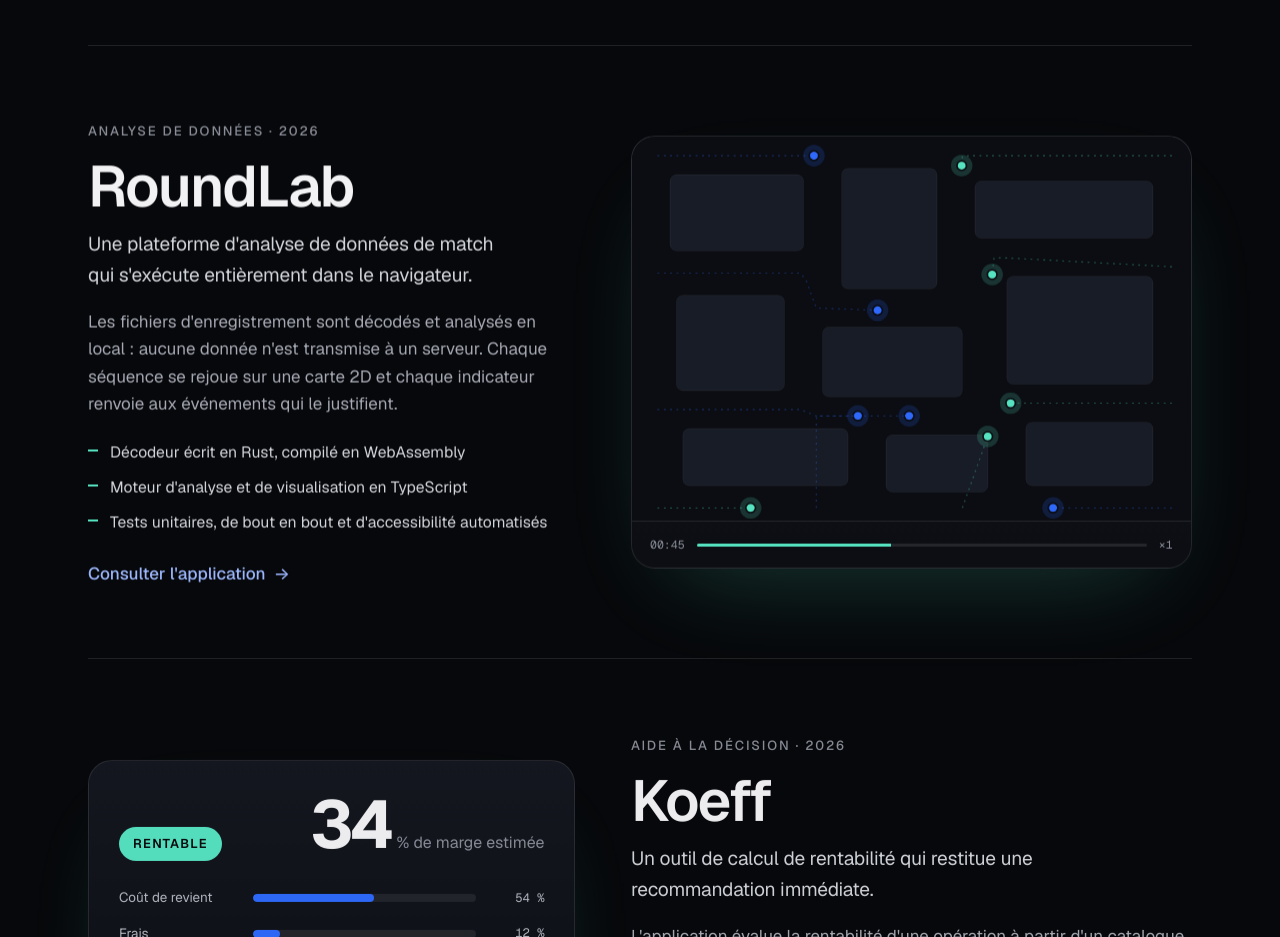
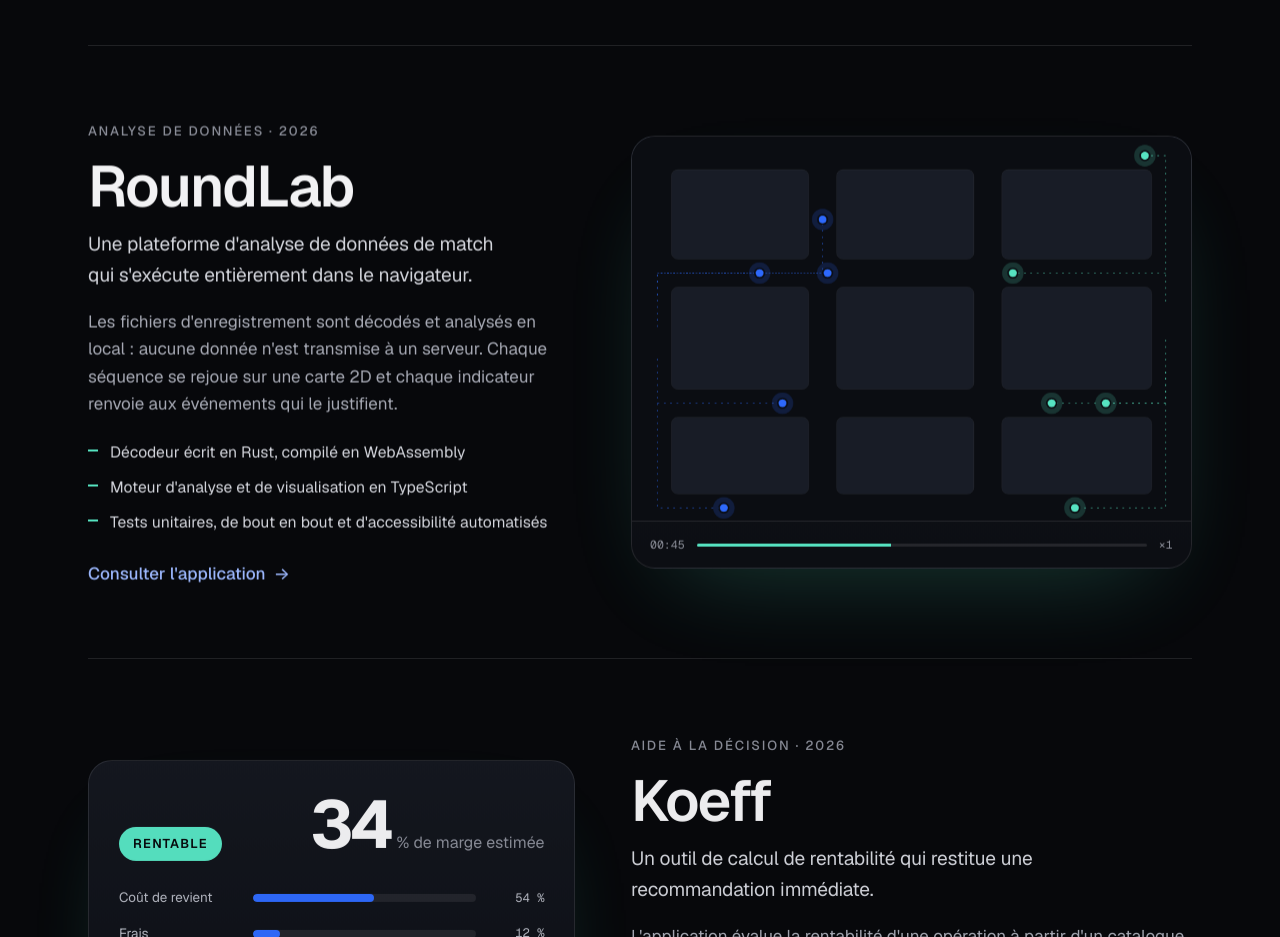
Before and after one commit to Lakav/Lakav.github.io, a plain HTML site: page index.html in a window 1280 px wide. Shown: the part 8320-9257 px from the top of the page. Drawn offline with nearby package versions, Linux system fonts and the light colour scheme; animation ran at ten frames a second.

Commit message:
Trajectoires de la relecture 2D alignées sur les couloirs

```diff
--- a/index.html
+++ b/index.html
@@ -770,9 +770,21 @@ footer .wrap{display:flex;flex-wrap:wrap;justify-content:space-between;gap:6px 2
   var rc=$("#replay");
   if(rc){
     var rx=rc.getContext("2d"), RW=880, RH=605, rOn=true, DUR=16000;
-    var blocks=[[60,60,210,120],[330,50,150,190],[540,70,280,90],[70,250,170,150],[300,300,220,110],[590,220,230,170],[80,460,260,90],[400,470,160,90],[620,450,200,100]];
-    var A=[[[40,215],[270,215],[290,270],[560,280],[570,190],[840,190]],[[40,430],[270,430],[285,440],[540,440],[570,420],[850,420]],[[290,585],[290,440],[540,440],[560,300],[560,190],[520,30]],[[40,30],[300,30],[505,30],[510,260],[560,280]],[[850,585],[590,585],[575,420],[540,440],[380,440]]];
-    var B=[[[850,30],[520,30],[505,250],[290,270],[270,215]],[[850,205],[570,190],[560,280],[290,270],[285,420]],[[850,420],[570,420],[540,440],[290,440],[270,580]],[[520,585],[575,430],[560,300],[505,260]],[[40,585],[270,585],[285,440],[400,440]]];
+    var blocks=[[62,52,216,141],[322,52,216,141],[582,52,236,141],[62,237,216,161],[322,237,216,161],[582,237,236,161],[62,442,216,121],[322,442,216,121],[582,442,236,121]];
+    /* Les trajets suivent uniquement les couloirs : x = 40, 300, 560, 840 et y = 30, 215, 420, 585 */
+    var A=[[[40,215],[300,215],[480,215]],[[40,250],[40,215],[300,215],[300,30],[470,30]],[[40,300],[40,215],[300,215],[300,120]],[[40,350],[40,420],[300,420],[470,420]],[[40,420],[40,585],[300,585],[300,480]]];
+    var B=[[[840,215],[560,215],[560,100]],[[840,260],[840,215],[840,30],[620,30]],[[840,320],[840,420],[560,420],[560,300]],[[840,370],[840,420],[620,420]],[[840,420],[840,585],[560,585],[400,585]]];
+    function upto(path,k){
+      var tot=0,i,d,out=[path[0]];
+      for(i=0;i<path.length-1;i++)tot+=Math.hypot(path[i+1][0]-path[i][0],path[i+1][1]-path[i][1]);
+      var left=k*tot;
+      for(i=0;i<path.length-1;i++){
+        d=Math.hypot(path[i+1][0]-path[i][0],path[i+1][1]-path[i][1]);
+        if(left>=d){out.push(path[i+1]);left-=d;}
+        else{var f=d?left/d:0;out.push([path[i][0]+(path[i+1][0]-path[i][0])*f,path[i][1]+(path[i+1][1]-path[i][1])*f]);break;}
+      }
+      return out;
+    }
     function at(path,k){
       var segs=[],tot=0,i;
       for(i=0;i<path.length-1;i++){var d=Math.hypot(path[i+1][0]-path[i][0],path[i+1][1]-path[i][1]);segs.push(d);tot+=d;}
@@ -781,18 +793,18 @@ footer .wrap{display:flex;flex-wrap:wrap;justify-content:space-between;gap:6px 2
       return path[path.length-1];
     }
     function drawReplay(ms){
-      var k=(ms%DUR)/DUR, kk=k<.5?2*k*k:1-Math.pow(-2*k+2,2)/2;
+      var k=(ms%DUR)/DUR, m=clamp(k/.82,0,1), kk=m<.5?2*m*m:1-Math.pow(-2*m+2,2)/2;
       rx.clearRect(0,0,RW,RH);
       rx.fillStyle="#0C0E13";rx.fillRect(0,0,RW,RH);
       rx.fillStyle="#191D27";rx.strokeStyle="rgba(255,255,255,.07)";rx.lineWidth=1;
       blocks.forEach(function(b){rx.beginPath();if(rx.roundRect)rx.roundRect(b[0],b[1],b[2],b[3],10);else rx.rect(b[0],b[1],b[2],b[3]);rx.fill();rx.stroke();});
       [[A,"#2F6BFF"],[B,"#58E6C4"]].forEach(function(team){
         team[0].forEach(function(path,pi){
-          var lag=clamp(kk*1.12-pi*.03,0,1);
-          rx.strokeStyle=team[1];rx.globalAlpha=.3;rx.lineWidth=2;rx.setLineDash([3,7]);rx.beginPath();
-          for(var s=0;s<=24;s++){var q=at(path,lag*s/24);if(s===0)rx.moveTo(q[0],q[1]);else rx.lineTo(q[0],q[1]);}
+          var lag=clamp(kk*1.1-pi*.025,0,1), tr=upto(path,lag);
+          rx.strokeStyle=team[1];rx.globalAlpha=.42;rx.lineWidth=2;rx.lineJoin='round';rx.setLineDash([3,7]);rx.beginPath();
+          tr.forEach(function(q,s){if(s===0)rx.moveTo(q[0],q[1]);else rx.lineTo(q[0],q[1]);});
           rx.stroke();rx.setLineDash([]);rx.globalAlpha=1;
-          var p=at(path,lag);
+          var p=tr[tr.length-1];
           rx.fillStyle=team[1];rx.globalAlpha=.18;rx.beginPath();rx.arc(p[0],p[1],17,0,6.283);rx.fill();
           rx.globalAlpha=1;rx.beginPath();rx.arc(p[0],p[1],7.5,0,6.283);rx.fill();
           rx.strokeStyle="#0C0E13";rx.lineWidth=2.5;rx.stroke();
```
